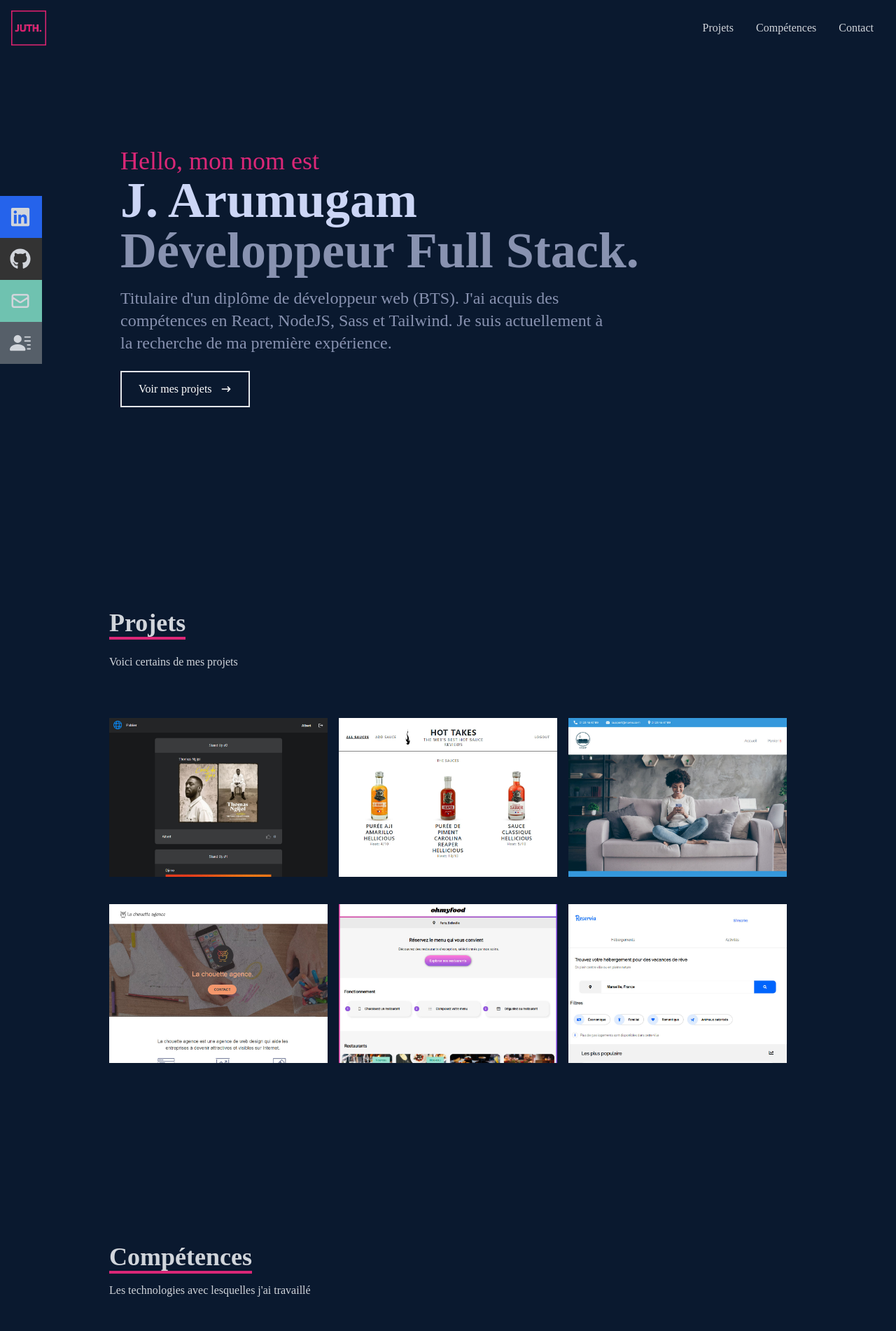
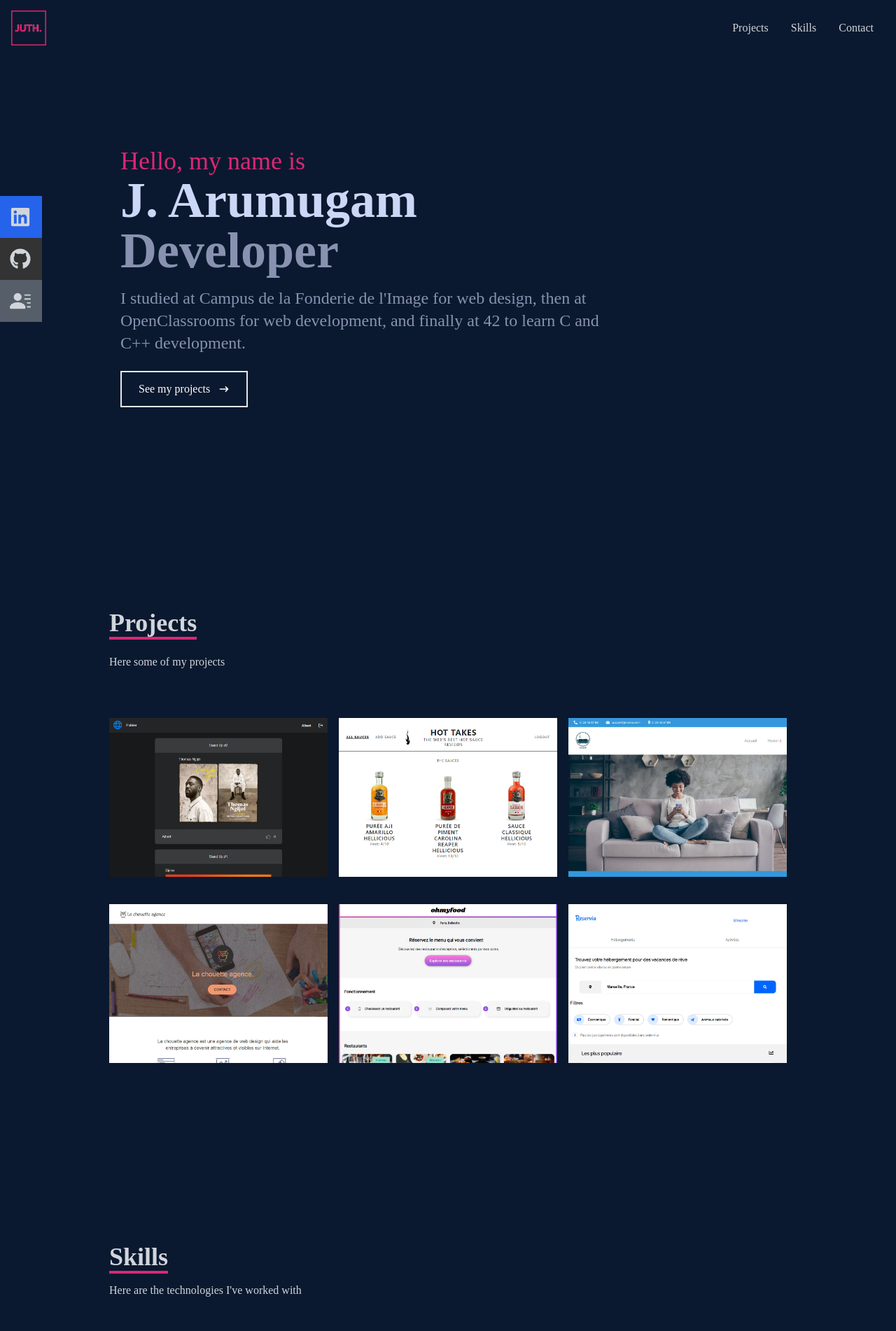
Before and after one commit to cremedekiwi/react_portfolio, a React (Create React App) app: page / in a window 1280 px wide. Shown: the top 1902 px of the page at 70% size. Built offline with nearby package versions, Linux system fonts and the light colour scheme; the HTML template or start-up script is replaced by a standard one.

Commit message:
in english

```diff
--- a/src/components/Contact.jsx
+++ b/src/components/Contact.jsx
@@ -6,12 +6,12 @@ function Contact() {
         <form method='POST' action="https://getform.io/f/cc3c25e6-2c94-4260-a6a4-a0a9ae782a53" className='flex flex-col max-w-[600px] w-full'>
             <div className='pb-8'>
                 <p className='text-4xl font-bold inline border-b-4 border-pink-600 text-gray-300'>Contact</p>
-                <p className='text-gray-300 py-4'>Veuillez remplir le formulaire ci-dessous</p>
+                <p className='text-gray-300 py-4'>Please fill out the form below</p>
             </div>
-            <input className='bg-[#ccd6f6] p-2' type="text" placeholder='Nom' name="name" required="required" />
+            <input className='bg-[#ccd6f6] p-2' type="text" placeholder='Name' name="name" required="required" />
             <input className='my-4 p-2 bg-[#ccd6f6]' type="email" placeholder='Mail' name="email" required="required" />
             <textarea className='bg-[#ccd6f6] p-2' name='message' rows="10" placeholder='Message' required="required"></textarea>
-            <button className='text-white border-2 hover:bg-pink-600 hover:border-pink-600 px-4 py-3 my-8 mx-auto flex items-center'>CONTACTEZ-MOI</button>
+            <button className='text-white border-2 hover:bg-pink-600 hover:border-pink-600 px-4 py-3 my-8 mx-auto flex items-center'>CONTACT-ME</button>
         </form>
 
     </div>
--- a/src/components/Home.jsx
+++ b/src/components/Home.jsx
@@ -7,13 +7,13 @@ function Home() {
     <div name='home' className='w-full h-screen bg-[#0a192f]'>
         {/* Container */}
         <div className='max-w-[1000px] mx-auto px-8 flex flex-col justify-center h-full'>
-            <p className='text-base sm:text-4xl text-pink-600'>Hello, mon nom est</p>
+            <p className='text-base sm:text-4xl text-pink-600'>Hello, my name is</p>
             <h1 className='text-2xl sm:text-7xl font-bold text-[#ccd6f6]'>J. Arumugam</h1>
-            <h2 className='text-2xl sm:text-7xl font-bold text-[#8892b0]'>Développeur Full Stack.</h2>
-            <p className='text-sm sm:text-2xl text-[#8892b0] py-4 max-w-[700px]'>Titulaire d'un diplôme de développeur web (BTS). J'ai acquis des compétences en React, NodeJS, Sass et Tailwind. Je suis actuellement à la recherche de ma première expérience.</p>
+            <h2 className='text-2xl sm:text-7xl font-bold text-[#8892b0]'>Developer</h2>
+            <p className='text-sm sm:text-2xl text-[#8892b0] py-4 max-w-[700px]'>I studied at Campus de la Fonderie de l'Image for web design, then at OpenClassrooms for web development, and finally at 42 to learn C and C++ development.</p>
             <div>
                 <Link to="work" smooth={true} duration={500}>
-                    <button className='text-white group border-2 px-6 py-3 my-2 flex items-center hover:bg-pink-600 hover:border-pink-600'>Voir mes projets
+                    <button className='text-white group border-2 px-6 py-3 my-2 flex items-center hover:bg-pink-600 hover:border-pink-600'>See my projects
                         <span className='group-hover:rotate-90 duration-300'>
 
                             <HiArrowNarrowRight className='ml-3' />
--- a/src/components/Navbar.jsx
+++ b/src/components/Navbar.jsx
@@ -22,12 +22,12 @@ function Navbar() {
         <ul className='hidden md:flex'>
             <li className='hover:text-pink-600'>
                 <Link to="work" smooth={true} duration={500}>
-                    Projets
+                    Projects
                 </Link>
             </li>
             <li className='hover:text-pink-600'>
                 <Link to="skills" smooth={true} duration={500}>
-                    Compétences
+                    Skills
                 </Link>
             </li>
             <li className='hover:text-pink-600'>
@@ -46,12 +46,12 @@ function Navbar() {
         <ul className={!nav ? 'hidden' : 'absolute top-0 left-0 w-full h-screen bg-[#0a192f] flex flex-col justify-center items-center'}>
             <li className='py-6 text-4xl hover:text-pink-600'>
                 <Link onClick={handleClick} to="work" smooth={true} duration={500}>
-                    Projets
+                    Projects
                 </Link>
             </li>
             <li className='py-6 text-4xl hover:text-pink-600'>
                 <Link onClick={handleClick} to="skills" smooth={true} duration={500}>
-                    Compétences
+                    Skills
                 </Link>
             </li>
 
@@ -77,12 +77,12 @@ function Navbar() {
                         Github <FaGithub size={30} />
                     </a>
                 </li>
-                <li className='w-[160px] h-[60px] flex justify-between items-center ml-[-100px] hover:ml-[-10px] duration-300 bg-[#6fc2b0]'>
+                {/* <li className='w-[160px] h-[60px] flex justify-between items-center ml-[-100px] hover:ml-[-10px] duration-300 bg-[#6fc2b0]'>
                     <a className='flex justify-between items-center w-full text-gray-300'
                     href="mailto:jarumugam@outlook.fr">
                         Mail <HiOutlineMail size={30} />
                     </a>
-                </li>
+                </li> */}
                 <li className='w-[160px] h-[60px] flex justify-between items-center ml-[-100px] hover:ml-[-10px] duration-300 bg-[#565f69]'>
                     <a className='flex justify-between items-center w-full text-gray-300'
                     href={CV} target="_blank" rel="noopener noreferrer">
--- a/src/components/Skills.jsx
+++ b/src/components/Skills.jsx
@@ -15,8 +15,8 @@ function Skills() {
         {/* Container */}
         <div className='max-w-[1000px] mx-auto p-4 flex flex-col justify-center w-full h-full'>
             <div>
-                <p className='text-4xl font-bold inline border-b-4 border-pink-600'>Compétences</p>
-                <p className='py-4'>Les technologies avec lesquelles j'ai travaillé</p>
+                <p className='text-4xl font-bold inline border-b-4 border-pink-600'>Skills</p>
+                <p className='py-4'>Here are the technologies I've worked with</p>
             </div>
             <div className='w-full grid grid-cols-2 sm:grid-cols-4 gap-4 text-center py-8'>
 
--- a/src/components/Work.jsx
+++ b/src/components/Work.jsx
@@ -11,8 +11,8 @@ function Work() {
     <div name="work" className='w-full md:h-screen text-gray-300 bg-[#0a192f]'>
         <div className='max-w-[1000px] mx-auto p-4 flex flex-col justify-center w-full h-full'>
             <div className='pb-8'>
-                <p className='text-4xl font-bold inline border-b-4 text-gray-300 border-pink-600'>Projets</p>
-                <p className='py-6'>Voici certains de mes projets</p>
+                <p className='text-4xl font-bold inline border-b-4 text-gray-300 border-pink-600'>Projects</p>
+                <p className='py-6'>Here some of my projects</p>
             </div>
 
             {/* Container */}
```
